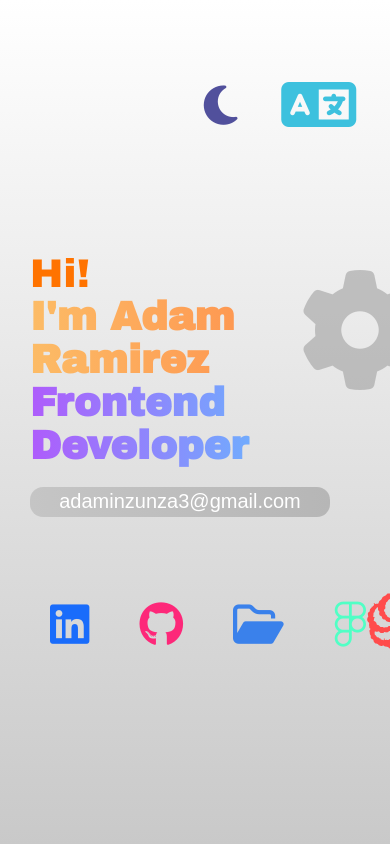
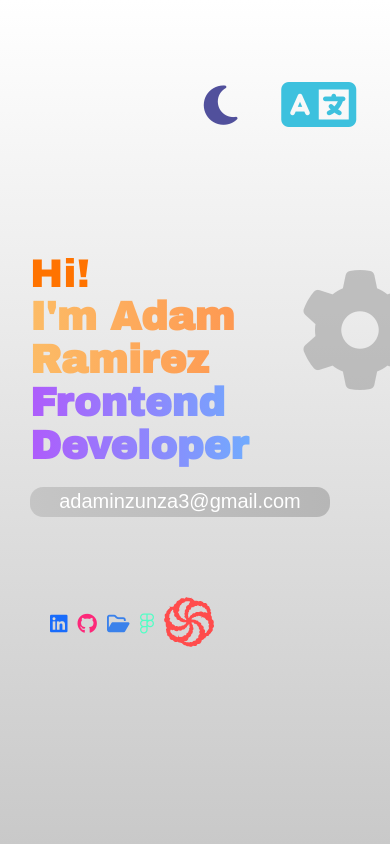
Before and after one commit to AdamRamirezDev/PortafolioFrontend, a plain HTML site: page index.html in a window 390 px wide. Shown: the top 844 px of the page. Drawn offline with Linux system fonts and the light colour scheme; a web font is replaced by a local one.

Commit message:
Se va mejorando la interfaz y el header, para hacerlo visualmente mas atractivo

```diff
--- a/styles/_header.scss
+++ b/styles/_header.scss
@@ -217,9 +217,9 @@
             }
         }
     }
-//icons
+    //icons
     .profile__icons{
-        width: 100%;
+        width: 80%;
         height: 200px;
         margin-right: auto;
         display: flex;
@@ -313,7 +313,6 @@
             }
         }
         .profile__icons{
-            width: 100%;
             margin-top: 0px;
             justify-content: flex-start;
             align-content: end;
@@ -383,7 +382,6 @@
             }
         }
         .profile__icons{
-            width: 100%;
             margin-top: 0px;
             justify-content: flex-start;
             align-content: end;
@@ -416,25 +414,23 @@
                 }
             }
         }
-
+        /*Aqui*/
         .profile__icons{
-            width: 100%;
-            justify-content: space-around;
+            width: 70%;
+            margin-left: 50px;
+            justify-content: center;
+            gap: 20px;
 
             .icon__profile{
-                font-size: 60px;
+                font-size: 50px;
                 margin: 0;
             }
             .icon__codewars{
-                width: 60px;
+                width: 50px;
                 margin: 0;
             }
-
         }
-
-
     }
-
 }
 
 //Phone 14 pro Max
@@ -494,15 +490,17 @@
             }
         }
         .profile__icons{
-            width: 100%;
+            width: 80%;
             margin-top: 0px;
             justify-content: flex-start;
             align-content: end;
-            gap: 0px;
+            gap: 10px;
 
             .icon__profile{
-                font-size: 45px;
-                margin-left: 50px;
+                font-size: 20px;
+            }
+            .icon__codewars{
+                font-size: 20px;
             }
         }
     }
@@ -527,10 +525,14 @@
             }
         }
         .profile__icons{
-            width: 365px;
+            width: 70%;
+            gap: 30px;
 
             .icon__profile{
-                font-size: 40px;
+                font-size: 20px;
+            }
+            .icon__codewars{
+                font-size: 10px;
             }
         }
     }
```
Also changed, not shown: index.html (+0 -1 lines), styles/styles.css, 1 other file.
